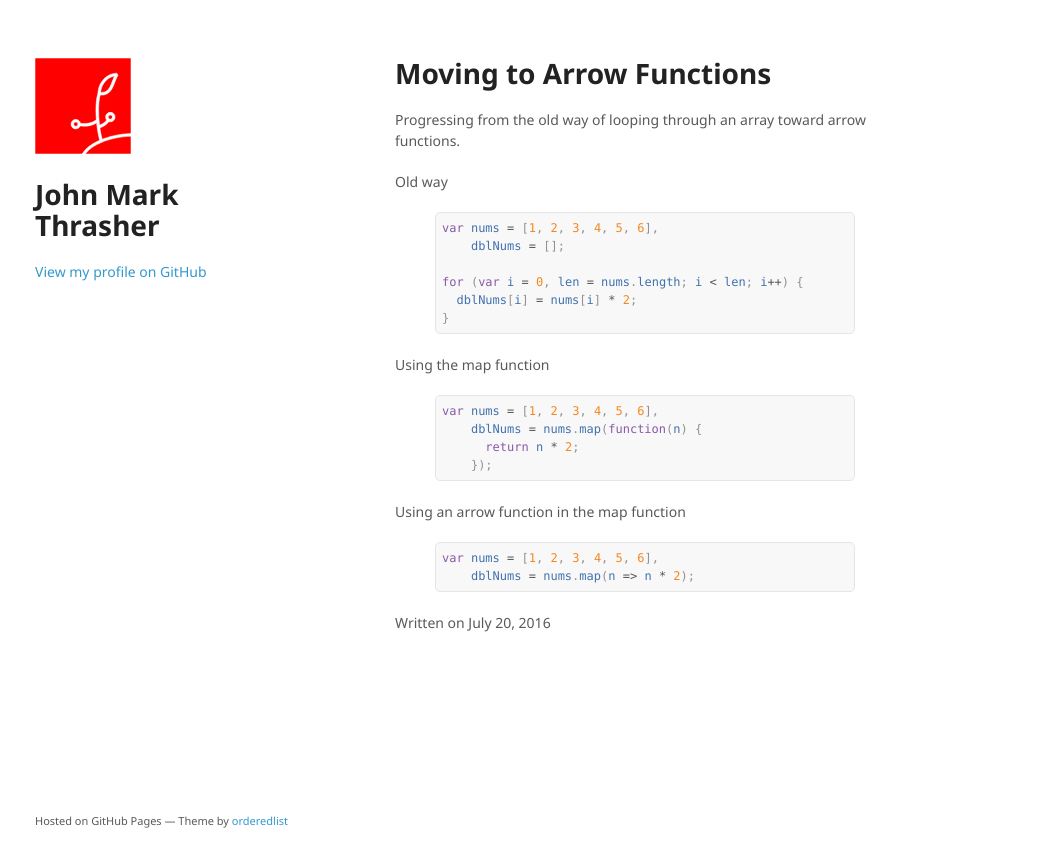
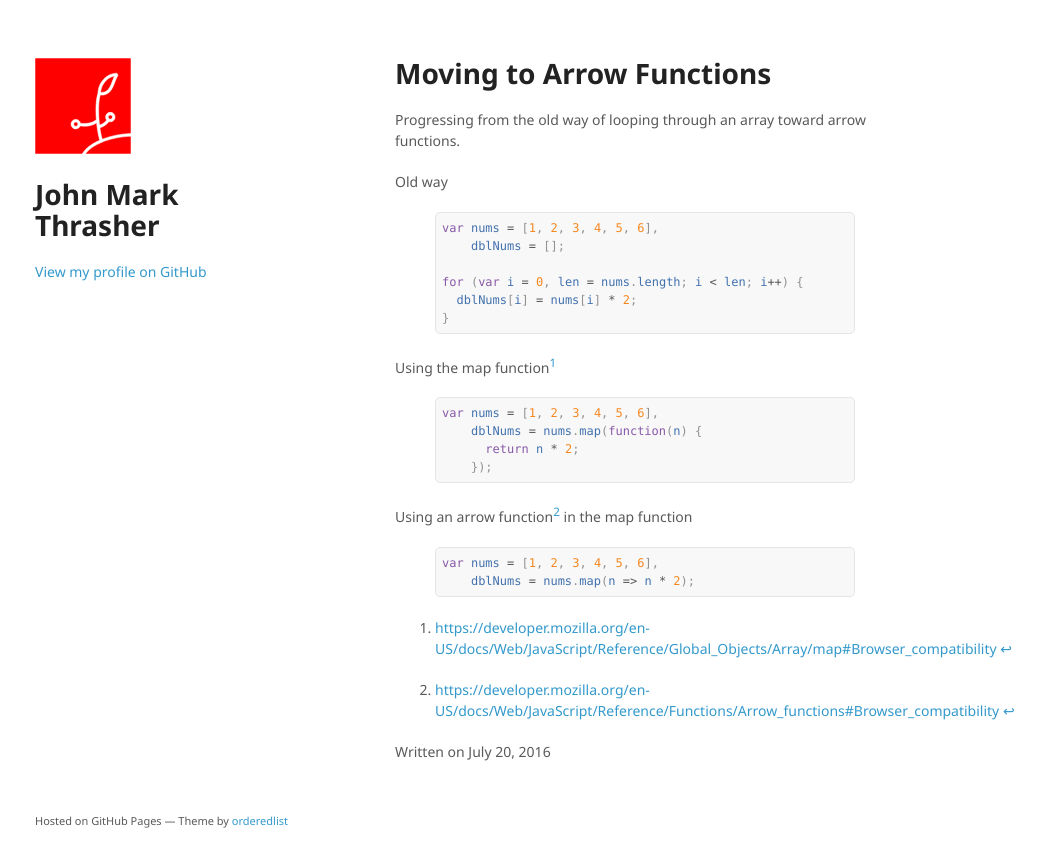
Before and after one commit to JohnMarkT/johnmarkt.github.io, a Jekyll site: the page built from _posts/2016-7-20-Moving-to-Arrow-Functions.md, in a window 1280 px wide. Shown: the top 867 px of the page, without its empty margins (175-1220 px from the left). Built offline with Jekyll 4.4.1, drawn with Linux system fonts in a browser that asks for light colours.

Commit message:
Add footnotes to Arrow post

```diff
--- a/_posts/2016-7-20-Moving-to-Arrow-Functions.md
+++ b/_posts/2016-7-20-Moving-to-Arrow-Functions.md
@@ -15,7 +15,7 @@
 }
 {% endhighlight %}
 
-Using the map function
+Using the map function[^map]
 {% highlight js %}
 var nums = [1, 2, 3, 4, 5, 6],
     dblNums = nums.map(function(n) {
@@ -23,8 +23,11 @@
     });
 {% endhighlight %}
 
-Using an arrow function in the map function
+Using an arrow function[^arrow] in the map function
 {% highlight js %}
 var nums = [1, 2, 3, 4, 5, 6],
     dblNums = nums.map(n => n * 2);
 {% endhighlight %}
+
+[^map]: <https://developer.mozilla.org/en-US/docs/Web/JavaScript/Reference/Global_Objects/Array/map#Browser_compatibility>
+[^arrow]: <https://developer.mozilla.org/en-US/docs/Web/JavaScript/Reference/Functions/Arrow_functions#Browser_compatibility>
```
